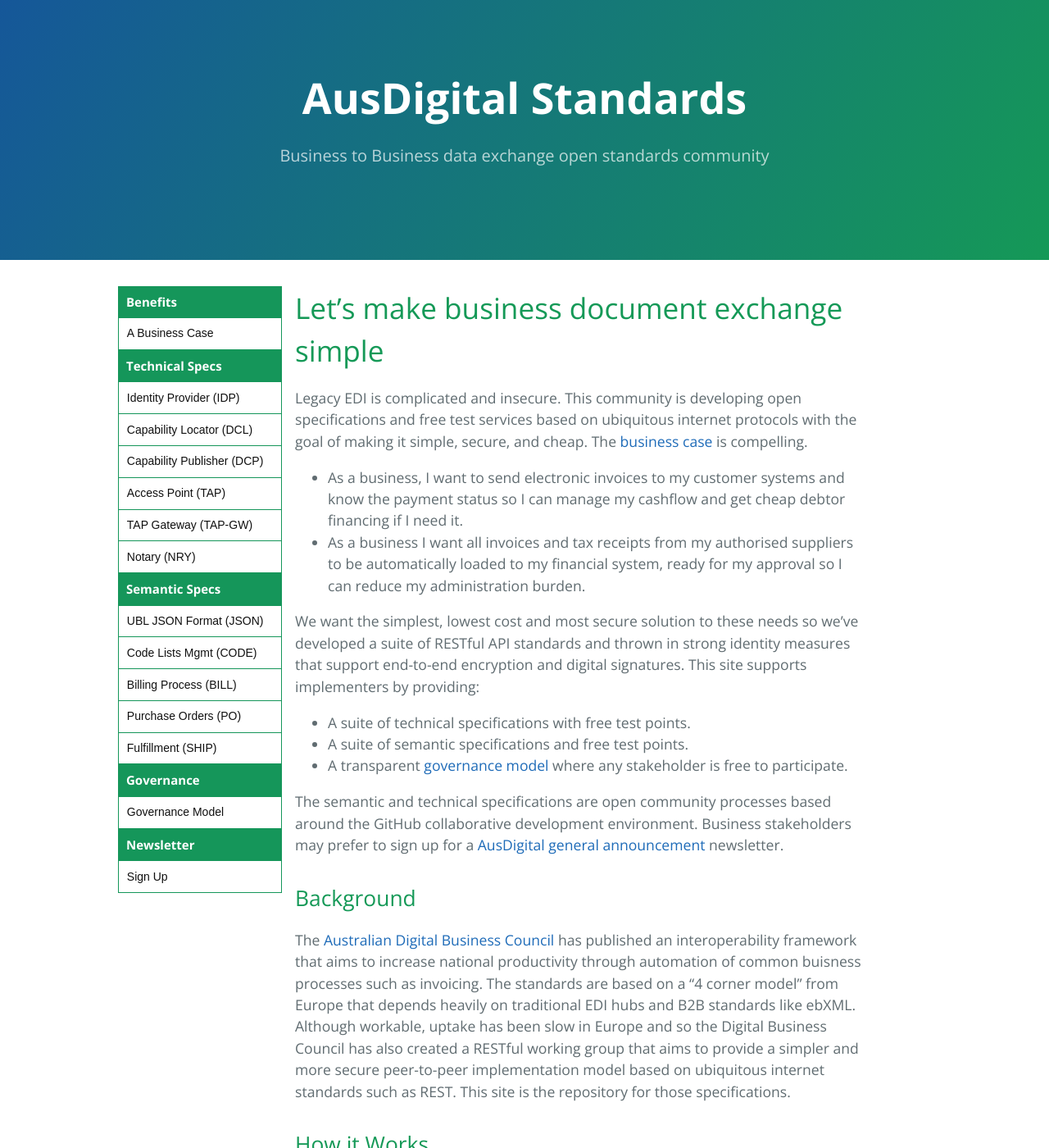
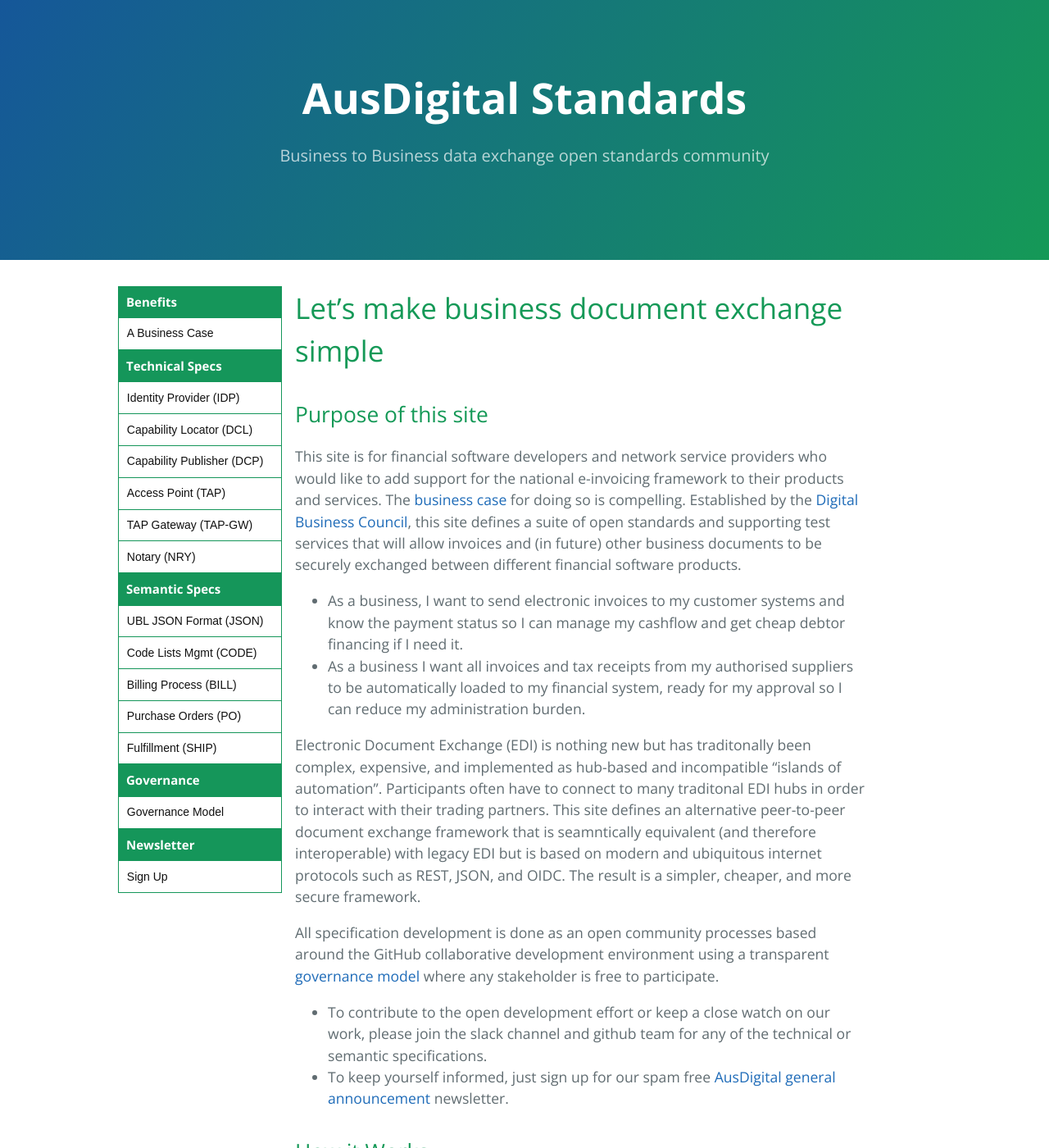
Before and after one commit to ausdigital/ausdigital.github.io, a Jekyll site: the page built from index.md, in a window 1280 px wide and 1400 px high. Shown: the whole window at 82% size. Built offline with Jekyll 4.4.1, drawn with Linux system fonts in a browser that asks for light colours; our own code applies the rules of GitHub Pages for plain Markdown files.

Commit message:
Simpler and more targeted intro

```diff
--- a/index.md
+++ b/index.md
@@ -3,23 +3,19 @@
 ---
 # Let's make business document exchange simple
 
-Legacy EDI is complicated and insecure. This community is developing open specifications and free test services based on ubiquitous internet protocols with the goal of making it simple, secure, and cheap.  The [business case](/pages/business-case.md) is compelling.
+## Purpose of this site
+
+This site is for financial software developers and network service providers who would like to add support for the national e-invoicing framework to their products and services.  The [business case](/pages/business-case.md) for doing so is compelling.  Established by the [Digital Business Council](http://digitalbusinesscouncil.com.au/), this site defines a suite of open standards and supporting test services that will allow invoices and (in future) other business documents to be securely exchanged between different financial software products.
 
  * As a business, I want to send electronic invoices to my customer systems and know the payment status so I can manage my cashflow and get cheap debtor financing if I need it.
  * As a business I want all invoices and tax receipts from my authorised suppliers to be automatically loaded to my financial system, ready for my approval so I can reduce my administration burden.
 
-We want the simplest, lowest cost and most secure solution to these needs so we've developed a suite of RESTful API standards and thrown in strong identity measures that support end-to-end encryption and digital signatures.  This site supports implementers by providing:
+Electronic Document Exchange (EDI) is nothing new but has traditonally been complex, expensive, and implemented as hub-based and incompatible "islands of automation". Participants often have to connect to many traditonal EDI hubs in order to interact with their trading partners.  This site defines an alternative peer-to-peer document exchange framework that is seamntically equivalent (and therefore interoperable) with legacy EDI but is based on modern and ubiquitous internet protocols such as REST, JSON, and OIDC. The result is a simpler, cheaper, and more secure framework.
 
- * A suite of technical specifications with free test points.
- * A suite of semantic specifications and free test points.
- * A transparent [governance model](/pages/governance-model.md) where any stakeholder is free to participate.
+All specification development is done as an open community processes based around the GitHub collaborative development environment using a transparent [governance model](/pages/governance-model.md) where any stakeholder is free to participate.
 
-The semantic and technical specifications are open community processes based around the GitHub collaborative development environment. Business stakeholders may prefer to sign up for a <a href="http://eepurl.com/ctZ6hf">AusDigital general announcement</a> newsletter.
-
-
-## Background
-
-The [Australian Digital Business Council](http://digitalbusinesscouncil.com.au/) has published an interoperability framework that aims to increase national productivity through automation of common buisness processes such as invoicing. The standards are based on a "4 corner model" from Europe that depends heavily on traditional EDI hubs and B2B standards like ebXML. Although workable, uptake has been slow in Europe and so the Digital Business Council has also created a RESTful working group that aims to provide a simpler and more secure peer-to-peer implementation model based on ubiquitous internet standards such as REST.  This site is the repository for those specifications.
+* To contribute to the open development effort or keep a close watch on our work, please join the slack channel and github team for any of the technical or semantic specifications.
+* To keep yourself informed, just sign up for our spam free <a href="http://eepurl.com/ctZ6hf">AusDigital general announcement</a> newsletter.
 
 ## How it Works
 
```
